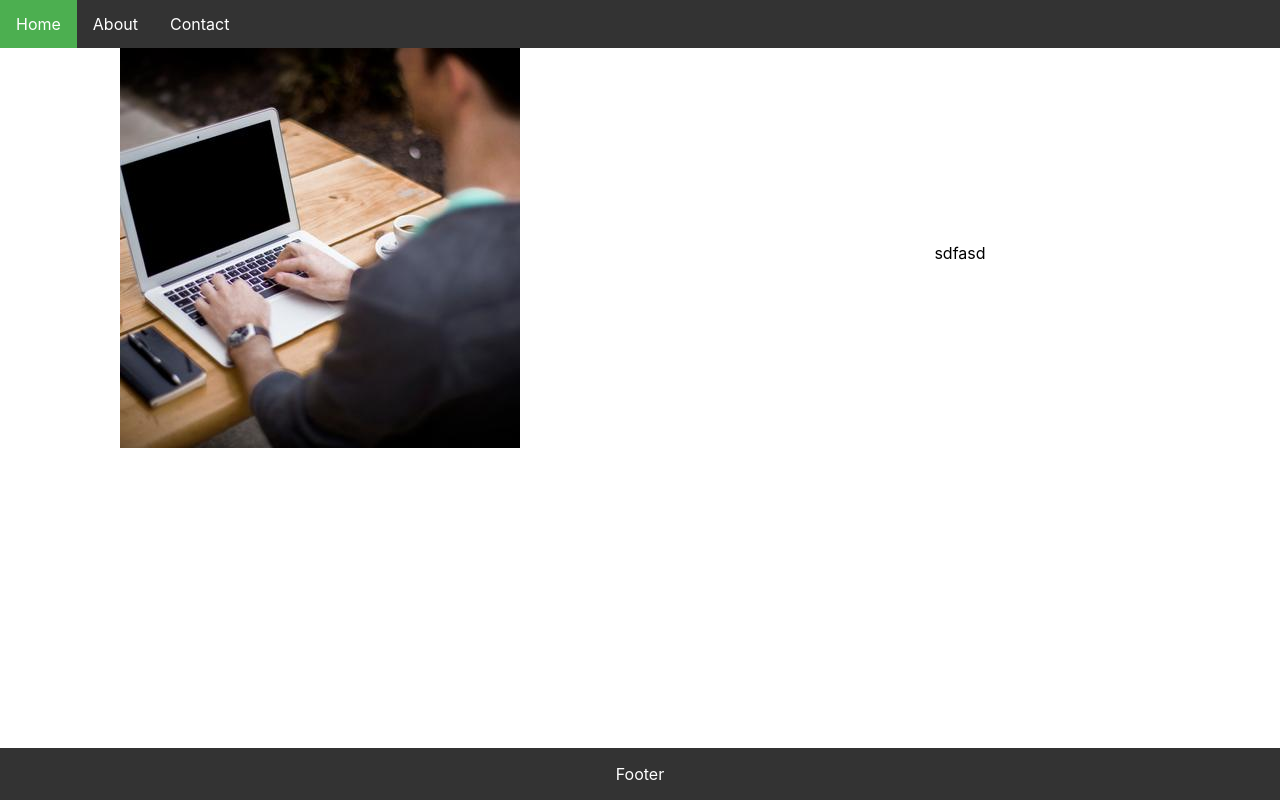
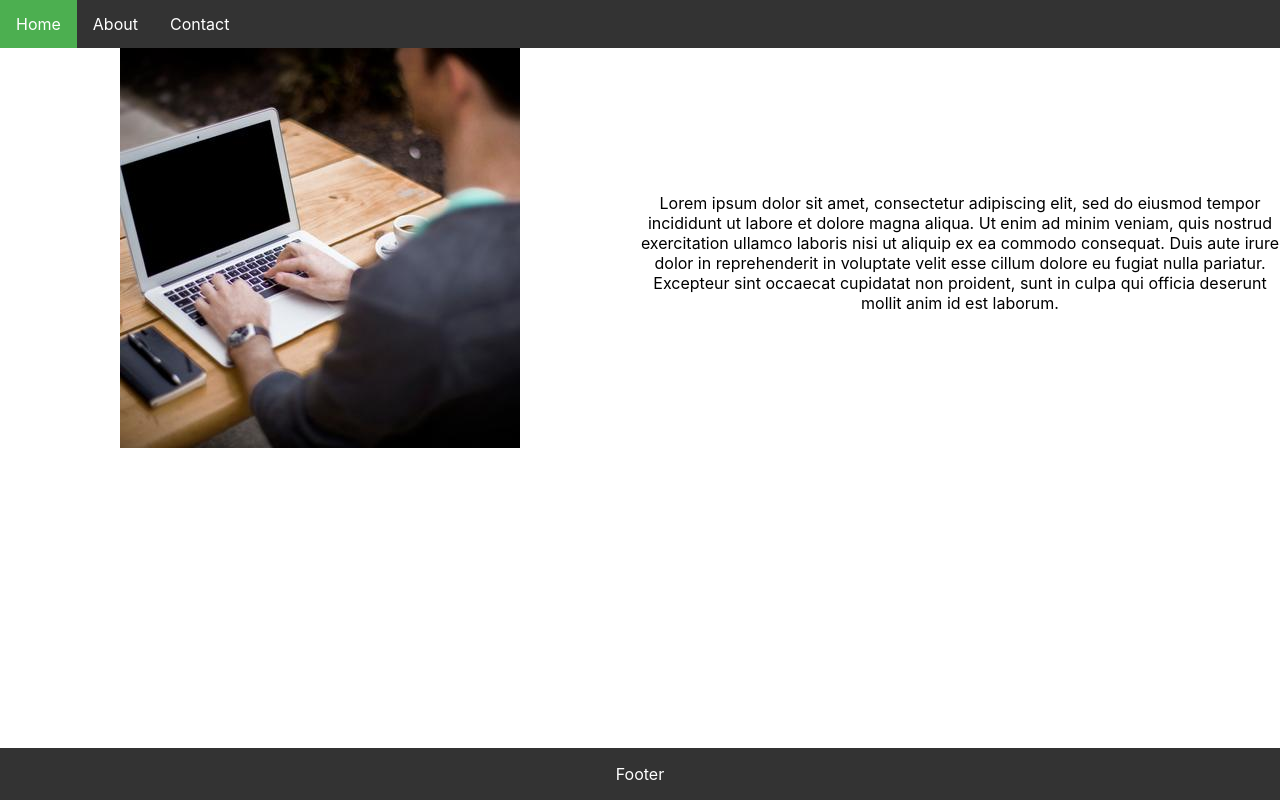
Before and after one commit to hamed0zabihi/shop-maktabkhone, a Next.js app: page /product/1 in a window 1280 px wide. Built offline with nearby package versions, Linux system fonts and the light colour scheme.

Commit message:
:zap:improve performance

```diff
--- a/pages/product/[id].js
+++ b/pages/product/[id].js
@@ -31,7 +31,16 @@
         <div>
           <h1>{title}</h1>
           <p className={priceStyle}>{price}</p>
-          <p>sdfasd</p>
+          <p>
+            {' '}
+            Lorem ipsum dolor sit amet, consectetur adipiscing elit, sed do
+            eiusmod tempor incididunt ut labore et dolore magna aliqua. Ut enim
+            ad minim veniam, quis nostrud exercitation ullamco laboris nisi ut
+            aliquip ex ea commodo consequat. Duis aute irure dolor in
+            reprehenderit in voluptate velit esse cillum dolore eu fugiat nulla
+            pariatur. Excepteur sint occaecat cupidatat non proident, sunt in
+            culpa qui officia deserunt mollit anim id est laborum.
+          </p>
         </div>
       </div>
     </div>
```
Also changed, not shown: pages/containers/product/ProductDetails.jsx (deleted, +0 -36 lines), pages/1.jpg (deleted).
